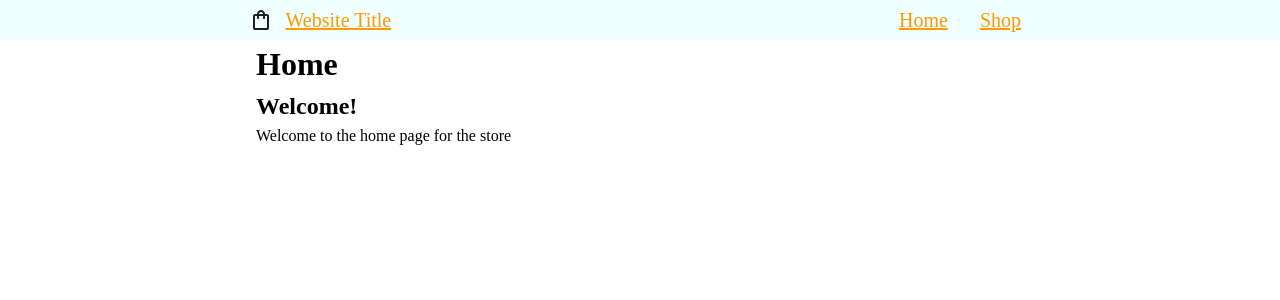
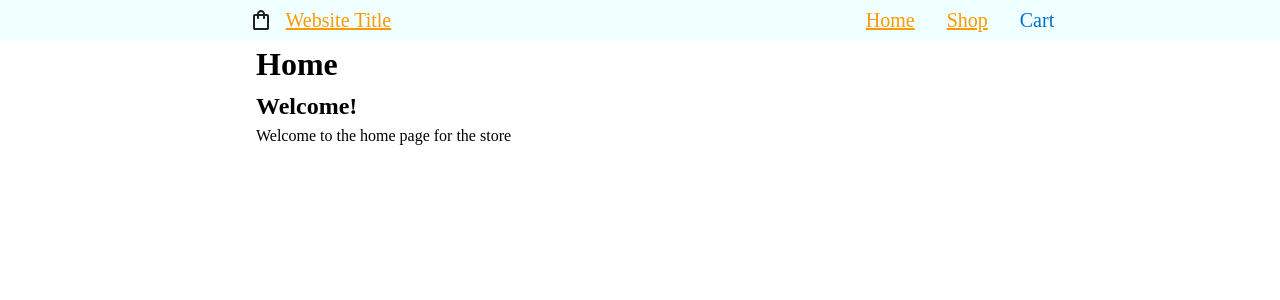
Before and after one commit to Ishm4el/Shopping-Cart, a React (Vite) app: page / in a window 1280 px wide. Shown: the top 300 px of the page. Built offline with nearby package versions, Linux system fonts and the light colour scheme; no server answers.

Commit message:
Implemented a shoppingCartContext that will server as the container for saving what the user in interested in purchasing. Added a cart to the navigation menu.

```diff
--- a/src/App.tsx
+++ b/src/App.tsx
@@ -2,6 +2,8 @@ import { Outlet } from "react-router-dom";
 import NavigationMenu from "./components/NavigationMenu";
 import siteLogo from "/shopping_bag.svg";
 import styles from "./App.module.css";
+import { useState } from "react";
+import { ShoppingCartContext } from "./components/useShoppingCartContext";
 
 // CONFIG
 // title of the website
@@ -13,12 +15,15 @@ const links: { title: string; hyperlink: string }[] = [
 ];
 
 export default function App() {
+  const [cart, setCart] = useState<Cart>({});
   return (
     <>
-      <NavigationMenu title={WEBSITE_TITLE} logo={siteLogo} links={links} />
-      <main className={styles["main"]}>
-        <Outlet />
-      </main>
+      <ShoppingCartContext.Provider value={{ cart, setCart }}>
+        <NavigationMenu title={WEBSITE_TITLE} logo={siteLogo} links={links} />
+        <main className={styles["main"]}>
+          <Outlet />
+        </main>
+      </ShoppingCartContext.Provider>
     </>
   );
 }
--- a/src/colors.css
+++ b/src/colors.css
@@ -1,9 +1,10 @@
 :root {
-    --color1: 66.12;
-    --color2: 96;
-    --color3: 36;
+  --color1: 66.12;
+  --color2: 96;
+  --color3: 36;
+  --color4: 207.76;
 
-    /* --ccolor1: 11.06;
+  /* --ccolor1: 11.06;
     --ccolor2: 41.18;
     --ccolor3: 341.18; */
-  }
+}
--- a/src/components/NavigationMenu.module.css
+++ b/src/components/NavigationMenu.module.css
@@ -45,3 +45,12 @@
 .link:hover {
   color: hsl(var(--color3), 100%, 70%);
 }
+
+.shopping-cart {
+  color: hsl(calc(var(--color4)), 100%, 40%);
+  text-decoration: solid;
+}
+
+.shopping-cart:hover {
+  cursor: pointer;
+}
--- a/src/components/NavigationMenu.tsx
+++ b/src/components/NavigationMenu.tsx
@@ -28,7 +28,9 @@ function Left({ logo, title }: { logo: string; title: string }) {
         alt="Site_Logo"
         onClick={() => navigate("/")}
       />
-      <Link to={"/"} className={styles["link"]}>{title}</Link>
+      <Link to={"/"} className={styles["link"]}>
+        {title}
+      </Link>
     </div>
   );
 }
@@ -36,7 +38,9 @@ function Left({ logo, title }: { logo: string; title: string }) {
 function RightLinks({ link }: { link: { title: string; hyperlink: string } }) {
   return (
     <li>
-      <Link to={link.hyperlink} className={styles["link"]}>{link.title}</Link>
+      <Link to={link.hyperlink} className={styles["link"]}>
+        {link.title}
+      </Link>
     </li>
   );
 }
@@ -48,6 +52,9 @@ function Right({ links }: { links: { title: string; hyperlink: string }[] }) {
         {links.map((link) => (
           <RightLinks link={link} />
         ))}
+        <li>
+          <a className={styles["shopping-cart"]}>Cart</a>
+        </li>
       </ul>
     </div>
   );
--- /dev/null
+++ b/src/components/useShoppingCartContext.tsx
@@ -0,0 +1,11 @@
+import { createContext, useContext } from "react";
+
+export const ShoppingCartContext = createContext<CartContext | null>(null);
+
+export default function useShoppingCartContext() {
+  const shoppingContext = useContext(ShoppingCartContext);
+  if (!shoppingContext) {
+    throw new Error("UseShoppingContext has to be used within <");
+  }
+  return shoppingContext;
+}
--- a/src/pages/Shop.tsx
+++ b/src/pages/Shop.tsx
@@ -49,11 +49,15 @@ function ShopItemDialog({ dialogRef, itemId, closeDialog }: ShopItemDialog) {
       key={`dialog_${itemId}`}
       className="product-dialog"
       tabIndex={-1}
+      onClick={() => closeDialog()}
     >
       {product === null ? (
         <>Loading</>
       ) : (
-        <div className="product-dialog-content-container">
+        <div
+          className="product-dialog-content-container"
+          onClick={(e) => e.stopPropagation()}
+        >
           <img
             className="product-dialog-image"
             src={product.image}
--- a/src/pages/ShopDialog.css
+++ b/src/pages/ShopDialog.css
@@ -86,7 +86,6 @@
 }
 
 .label {
-  color: blue;
   margin-left: auto;
 }
 
```
Also changed, not shown: src/vite-env.d.ts (+9 -0 lines).
